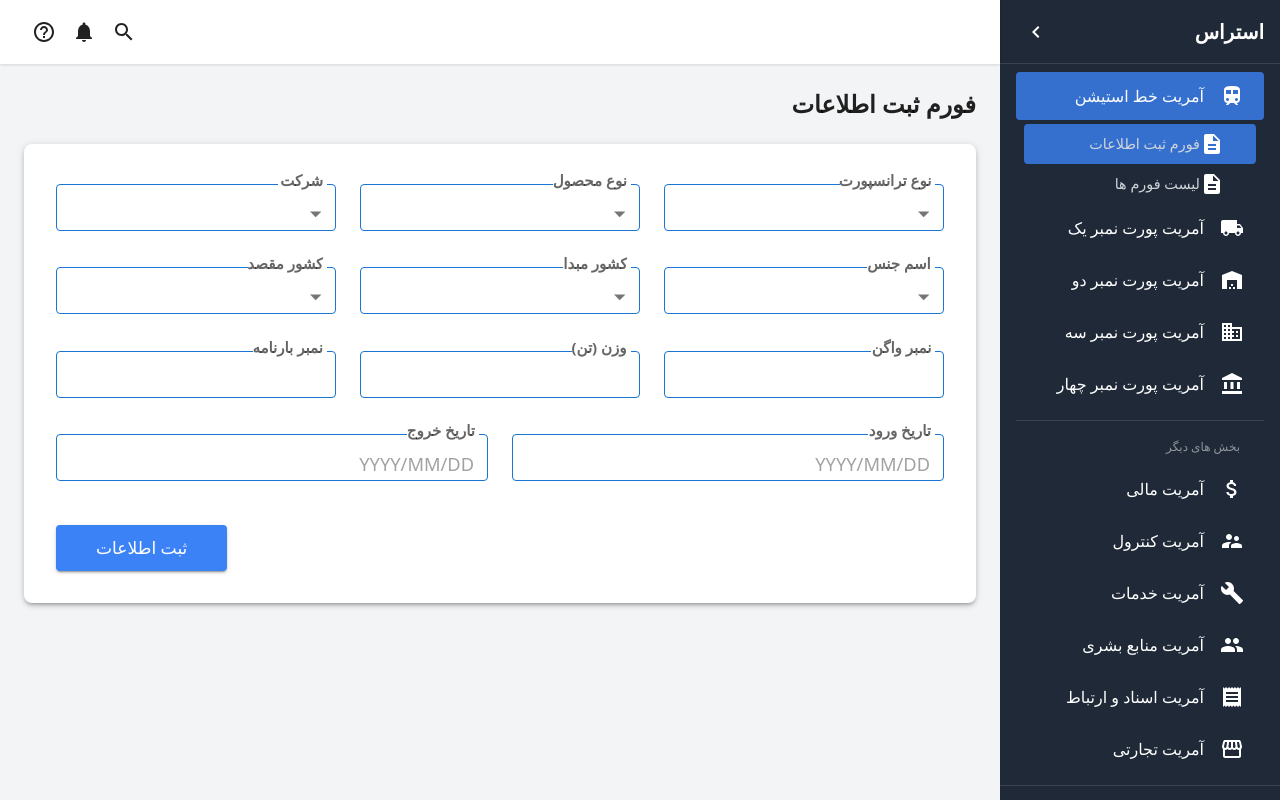
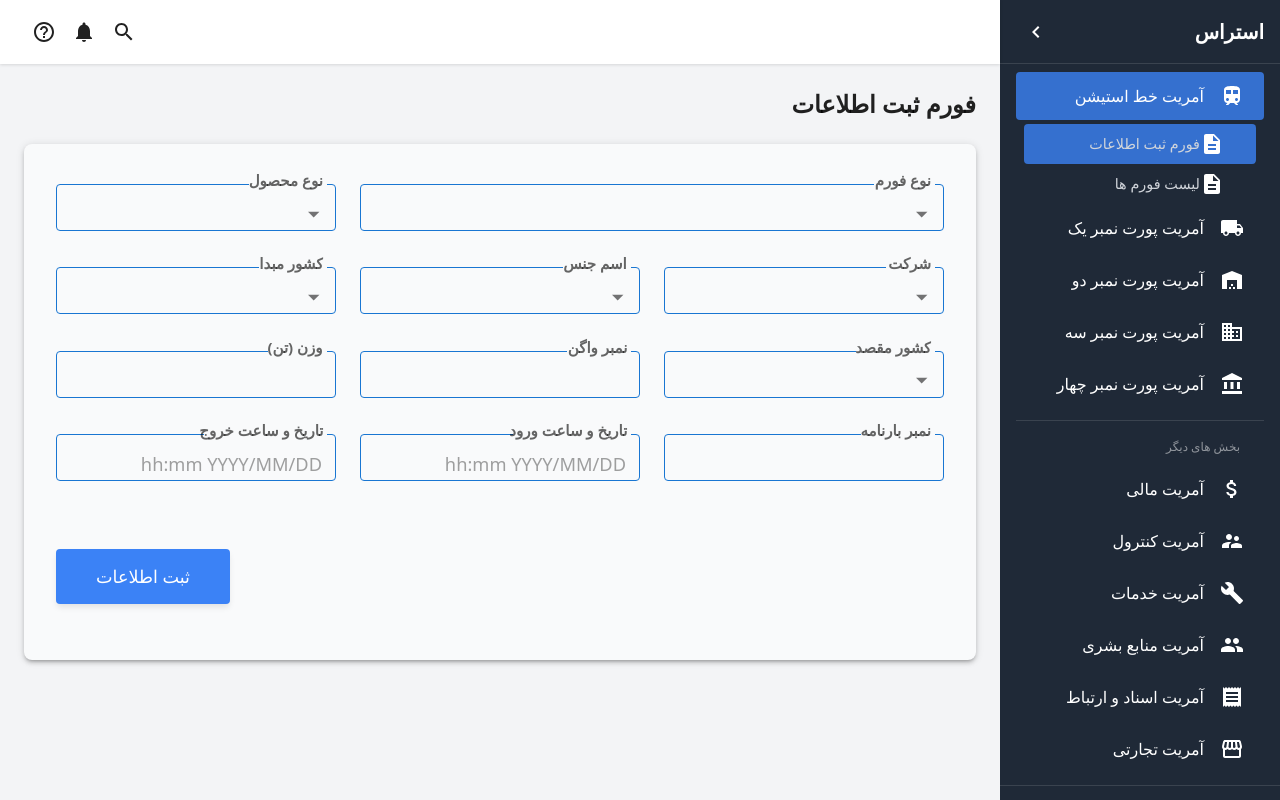
Before and after one commit to Hushmand-Shahar-Information-Technology/astras-frontend, a Next.js app: page /TrainStation in a window 1280 px wide. Built offline with nearby package versions, Linux system fonts and the light colour scheme.

Commit message:
feat: implement form functionality with Autocomplete components and date/time pickers in TrainStation

```diff
--- a/app/TrainStation/page.tsx
+++ b/app/TrainStation/page.tsx
@@ -8,99 +8,66 @@ import {
   Paper,
   Box,
   ThemeProvider,
-  createTheme,
+  Autocomplete,
 } from "@mui/material";
 import { DatePicker } from "@mui/x-date-pickers/DatePicker";
 import { LocalizationProvider } from "@mui/x-date-pickers/LocalizationProvider";
 import { AdapterDayjs } from "@mui/x-date-pickers/AdapterDayjs";
 import dayjs from 'dayjs';
 import 'dayjs/locale/fa'; // Import Persian locale
+import { DateTimePicker } from "@mui/x-date-pickers/DateTimePicker";
+import { useState } from "react";
+import { theme } from "../theme/theme";
+import { FormDataType } from "../models/trainStation";
+import {
+  transportTypes,
+  productTypes,
+  companies,
+  products,
+  countries,
+} from "../constants/trainStationData";
 
-// Create RTL theme
-const theme = createTheme({
-  direction: 'rtl',
-  typography: {
-    fontFamily: 'inherit',
-    fontSize: 16,
-
-
-  },
-  components: {
-    MuiTextField: {
-      styleOverrides: {
-        root: {
-          '& .MuiInputLabel-root': {
-            right: 27,
-            top: -8,
-            fontSize: 20,
-            fontWeight: 'bold',
-            left: 'auto',
-            transformOrigin: 'right',
-          },
-          '& .MuiOutlinedInput-root': {
-            '& fieldset': {
-              textAlign: 'right',
-               borderColor: '#1976d2',
-               height: 52,
-            },
-          },
-        },
-      },
-    },
-  },
+export default function TrainStation() {
+  const [formData, setFormData] = useState<FormDataType>({
+    transportType: null,
+    productType: null,
+    company: null,
+    product: null,
+    fromCountry: null,
+    toCountry: null,
+    wagonNumber: '',
+    weight: '',
+    barNumber: '',
+    entryDateTime: null,
+    exitDateTime: null,
   });
 
-// Static data for dropdowns
-const transportTypes = [
-  { id: 1, name: "ریل" },
-  { id: 2, name: "کانتینر" },
-  { id: 3, name: "واگن" },
-];
+  // Handle form submission
+  const handleSubmit = (event) => {
+    event.preventDefault();
+    console.log('Form Data:', {
+      transportType: formData.transportType?.name,
+      productType: formData.productType?.name,
+      company: formData.company?.name,
+      product: formData.product?.name,
+      fromCountry: formData.fromCountry?.name,
+      toCountry: formData.toCountry?.name,
+      wagonNumber: formData.wagonNumber,
+      weight: formData.weight,
+      barNumber: formData.barNumber,
+      entryDateTime: formData.entryDateTime,
+      exitDateTime: formData.exitDateTime,
+    });
+  };
 
-const productTypes = [
-  { id: 1, name: "مواد نفتی" },
-  { id: 2, name: "خشکه باب" },
-];
-
-const companies = [
-  { id: 1, name: "شرکت راه آهن افغانستان" },
-  { id: 2, name: "شرکت ترانسپورت کابل" },
-  { id: 3, name: "شرکت لوژستیکی خیبر" },
-  { id: 4, name: "شرکت حمل و نقل هرات" },
-  { id: 5, name: "شرکت ترانسپورت بلخ" },
-  { id: 6, name: "شرکت باربری قندهار" },
-  { id: 7, name: "شرکت لوژستیک پامیر" },
-  { id: 8, name: "شرکت حمل و نقل میوند" },
-  { id: 9, name: "شرکت ترانسپورت سپین غر" },
-  { id: 10, name: "شرکت باربری هندوکش" },
-  { id: 11, name: "شرکت لوژستیک بامیان" },
-  { id: 12, name: "شرکت حمل و نقل مزار" },
-  { id: 13, name: "شرکت ترانسپورت جلال آباد" },
-];
-
-const products = [
-  { id: 1, name: "تیل دیزل" },
-  { id: 2, name: "تیل پطرول" },
-  { id: 3, name: "گاز مایع" },
-  { id: 4, name: "آهن" },
-];
-
-const countries = [
-  { id: 1, name: "افغانستان" },
-  { id: 2, name: "ازبکستان" },
-  { id: 3, name: "ترکمنستان" },
-  { id: 4, name: "تاجیکستان" },
-  { id: 5, name: "ایران" },
-];
-
-export default function TrainStation() {
   return (
     <PageContainer pageTitle="فورم ثبت اطلاعات">
       <ThemeProvider theme={theme}>
-        <Paper elevation={3} sx={{ p: 4, borderRadius: 2 }}>
+        <Paper elevation={3} sx={{ p: 4, borderRadius: 2, bgcolor: 'rgb(249 250 251)' }}>
           <Box
             component="form"
             noValidate
+            onSubmit={handleSubmit}
             sx={{
               mt: 1,
               '& .MuiFormControl-root': {
@@ -115,121 +82,134 @@ export default function TrainStation() {
                 textAlign: 'right',
                 direction: 'rtl',
               },
+              '& .MuiGrid-container': {
+                mb: 3,
+              },
             }}
           >
-            <Grid container spacing={3}>
+            <Grid container spacing={3} sx={{ mb: 4 }}>
               {/* Transport Type */}
-              <Grid item xs={12} md={4}>
+              <Grid item xs={12} md={8}>
+                <Autocomplete
+                  fullWidth
+                  options={transportTypes}
+                  value={formData.transportType}
+                  onChange={(_, newValue) => setFormData({...formData, transportType: newValue})}
+                  getOptionLabel={(option) => option?.name || ''}
+                  renderInput={(params) => (
                     <TextField
-                  fullWidth
-                  select
-                  label="نوع ترانسپورت"
-                  defaultValue=""
+                      {...params}
+                      label="نوع فورم"
                       InputLabelProps={{
                         shrink: true,
                       }}
-                >
-                  {transportTypes.map((type) => (
-                    <MenuItem key={type.id} value={type.id}>
-                      {type.name}
-                    </MenuItem>
-                  ))}
-                </TextField>
+                    />
+                  )}
+                />
               </Grid>
 
               {/* Product Type */}
               <Grid item xs={12} md={4}>
+                <Autocomplete
+                  fullWidth
+                  options={productTypes}
+                  value={formData.productType}
+                  onChange={(_, newValue) => setFormData({...formData, productType: newValue})}
+                  getOptionLabel={(option) => option?.name || ''}
+                  renderInput={(params) => (
                     <TextField
-                  fullWidth
-                  select
+                      {...params}
                       label="نوع محصول"
-                  defaultValue=""
                       InputLabelProps={{
                         shrink: true,
                       }}
-                >
-                  {productTypes.map((type) => (
-                    <MenuItem key={type.id} value={type.id}>
-                      {type.name}
-                    </MenuItem>
-                  ))}
-                </TextField>
+                    />
+                  )}
+                />
+              </Grid>
             </Grid>
 
+            <Grid container spacing={3} sx={{ mb: 4 }}>
               {/* Company */}
               <Grid item xs={12} md={4}>
+                <Autocomplete
+                  fullWidth
+                  options={companies}
+                  value={formData.company}
+                  onChange={(_, newValue) => setFormData({...formData, company: newValue})}
+                  getOptionLabel={(option) => option?.name || ''}
+                  renderInput={(params) => (
                     <TextField
-                  fullWidth
-                  select
+                      {...params}
                       label="شرکت"
-                  defaultValue=""
                       InputLabelProps={{
                         shrink: true,
                       }}
-                >
-                  {companies.map((company) => (
-                    <MenuItem key={company.id} value={company.id}>
-                      {company.name}
-                    </MenuItem>
-                  ))}
-                </TextField>
+                    />
+                  )}
+                />
               </Grid>
 
               {/* Product */}
               <Grid item xs={12} md={4}>
+                <Autocomplete
+                  fullWidth
+                  options={products}
+                  value={formData.product}
+                  onChange={(_, newValue) => setFormData({...formData, product: newValue})}
+                  getOptionLabel={(option) => option?.name || ''}
+                  renderInput={(params) => (
                     <TextField
-                  fullWidth
-                  select
+                      {...params}
                       label="اسم جنس"
-                  defaultValue=""
                       InputLabelProps={{
                         shrink: true,
                       }}
-                >
-                  {products.map((product) => (
-                    <MenuItem key={product.id} value={product.id}>
-                      {product.name}
-                    </MenuItem>
-                  ))}
-                </TextField>
+                    />
+                  )}
+                />
               </Grid>
 
               {/* From Country */}
               <Grid item xs={12} md={4}>
+                <Autocomplete
+                  fullWidth
+                  options={countries}
+                  value={formData.fromCountry}
+                  onChange={(_, newValue) => setFormData({...formData, fromCountry: newValue})}
+                  getOptionLabel={(option) => option?.name || ''}
+                  renderInput={(params) => (
                     <TextField
-                  fullWidth
-                  select
+                      {...params}
                       label="کشور مبدا"
-                  defaultValue=""
                       InputLabelProps={{
                         shrink: true,
                       }}
-                >
-                  {countries.map((country) => (
-                    <MenuItem key={country.id} value={country.id}>
-                      {country.name}
-                    </MenuItem>
-                  ))}
-                </TextField>
+                    />
+                  )}
+                />
+              </Grid>
             </Grid>
 
+            <Grid container spacing={3} sx={{ mb: 4 }}>
               {/* To Country */}
               <Grid item xs={12} md={4}>
+                <Autocomplete
+                  fullWidth
+                  options={countries}
+                  value={formData.toCountry}
+                  onChange={(_, newValue) => setFormData({...formData, toCountry: newValue})}
+                  getOptionLabel={(option) => option?.name || ''}
+                  renderInput={(params) => (
                     <TextField
-                  fullWidth
-                  select
+                      {...params}
                       label="کشور مقصد"
-                  defaultValue=""
                       InputLabelProps={{
                         shrink: true,
                       }}
-                >
-                  {countries.map((country) => (
-                    <MenuItem key={country.id} value={country.id}>
-                      {country.name}
-                    </MenuItem>
-                  ))}
-                </TextField>
+                    />
+                  )}
+                />
               </Grid>
 
               {/* Number of Wagons */}
@@ -238,6 +218,8 @@ export default function TrainStation() {
                   fullWidth
                   label="نمبر واگن"
                   type="number"
+                  value={formData.wagonNumber}
+                  onChange={(e) => setFormData({...formData, wagonNumber: e.target.value})}
                   InputProps={{
                     inputProps: { min: 1 },
                   }}
@@ -253,18 +235,24 @@ export default function TrainStation() {
                   fullWidth
                   label="وزن (تن)"
                   type="text"
+                  value={formData.weight}
+                  onChange={(e) => setFormData({...formData, weight: e.target.value})}
                   InputLabelProps={{
                     shrink: true,
                   }}
                 />
               </Grid>
+            </Grid>
 
+            <Grid container spacing={3} sx={{ mb: 4 }}>
               {/* Number of Bars */}
               <Grid item xs={12} md={4}>
                 <TextField
                   fullWidth
                   label="  نمبر بارنامه"
                   type="number"
+                  value={formData.barNumber}
+                  onChange={(e) => setFormData({...formData, barNumber: e.target.value})}
                   InputProps={{
                     inputProps: { min: 1 },
                   }}
@@ -274,12 +262,15 @@ export default function TrainStation() {
                 />
               </Grid>
 
-              {/* Date Pickers */}
-              <Grid item xs={12} md={6}>
+              {/* Date/Time Pickers */}
+              <Grid item xs={12} md={4}>
                 <LocalizationProvider dateAdapter={AdapterDayjs} adapterLocale="fa">
-                  <DatePicker
-                    label="تاریخ ورود "
-                    format="YYYY/MM/DD"
+                  <DateTimePicker
+                    label="تاریخ و ساعت ورود"
+                    value={formData.entryDateTime}
+                    onChange={(newValue) => setFormData({...formData, entryDateTime: newValue})}
+                    format="YYYY/MM/DD HH:mm"
+                    ampm={false}
                     slotProps={{
                       textField: {
                         fullWidth: true,
@@ -292,11 +283,14 @@ export default function TrainStation() {
                 </LocalizationProvider>
               </Grid>
 
-              <Grid item xs={12} md={6}>
+              <Grid item xs={12} md={4}>
                 <LocalizationProvider dateAdapter={AdapterDayjs} adapterLocale="fa">
-                  <DatePicker
-                    label="تاریخ خروج "
-                    format="YYYY/MM/DD"
+                  <DateTimePicker
+                    label="تاریخ و ساعت خروج"
+                    value={formData.exitDateTime}
+                    onChange={(newValue) => setFormData({...formData, exitDateTime: newValue})}
+                    format="YYYY/MM/DD HH:mm"
+                    ampm={false}
                     slotProps={{
                       textField: {
                         fullWidth: true,
@@ -308,10 +302,12 @@ export default function TrainStation() {
                   />
                 </LocalizationProvider>
               </Grid>
+            </Grid>
 
-              {/* Submit Button */}
+            <Grid container spacing={3} sx={{ mt: 2 }}>
               <Grid item xs={12} sx={{ textAlign: 'left' }}>
                 <Button
+                  type="submit"
                   variant="contained"
                   size="large"
                   sx={{
@@ -319,6 +315,9 @@ export default function TrainStation() {
                     bgcolor: 'rgb(59 130 246)',
                     '&:hover': { bgcolor: 'rgb(29 78 216)' },
                     px: 5,
+                    py: 1.5,
+                    fontSize: '1.1rem',
+                    boxShadow: '0 4px 6px -1px rgb(0 0 0 / 0.1)',
                   }}
                 >
                   ثبت اطلاعات
```
Lines whose indentation alone changed are shown as unchanged.
